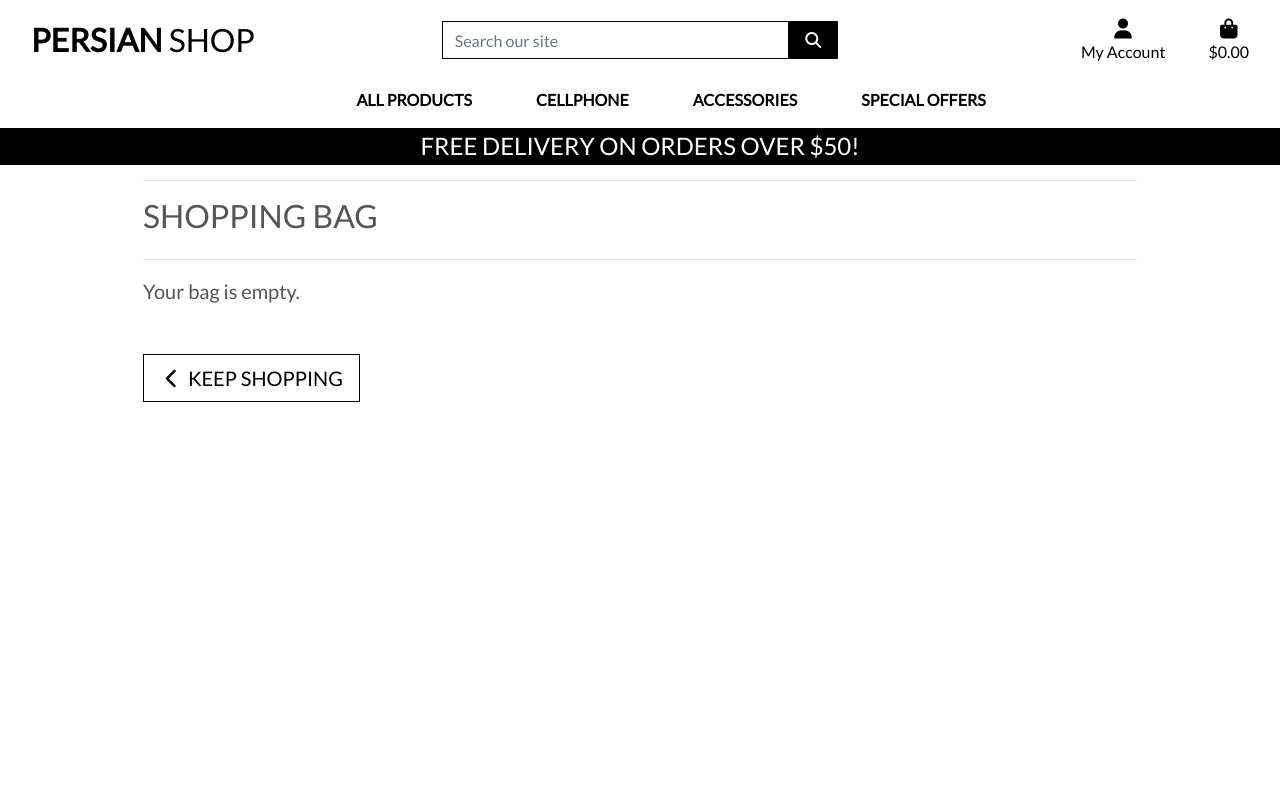
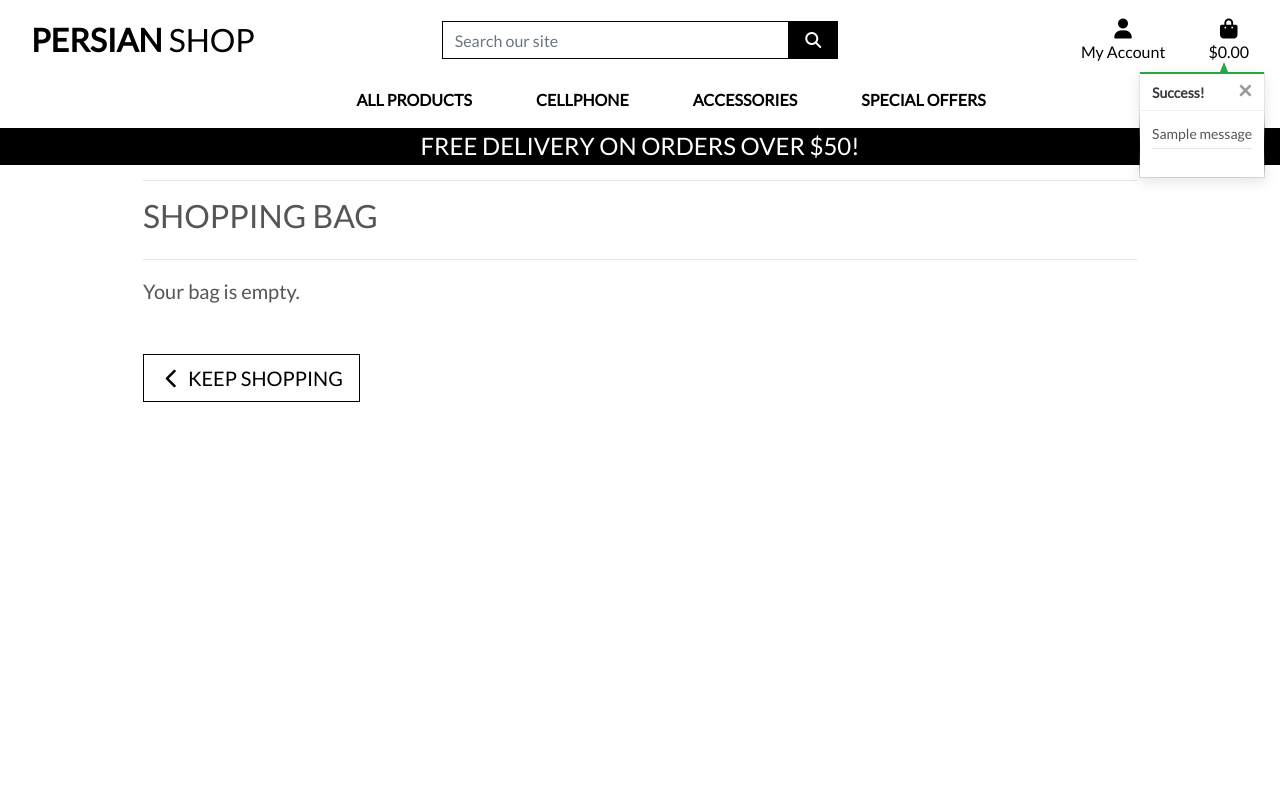
Before and after one commit to Mtnikmaram/Persian-shop, a Django app: page /bag/ in a window 1280 px wide. Run offline with Django 3.2, Linux system fonts and the light colour scheme; tables that the repository leaves empty hold one stand-in row (values such as "Sample post"); one stand-in notice (Sample message) is shown; some libraries are stand-ins or nearby versions.

Commit message:
adding the notification to the bag

```diff
--- a/bag/views.py
+++ b/bag/views.py
@@ -1,6 +1,7 @@
-from django.shortcuts import render, redirect, reverse, HttpResponse
+from django.shortcuts import render, redirect, reverse, HttpResponse, get_object_or_404
+from django.contrib import messages
 
-# Create your views here.
+from products.models import Product
 
 def view_bag(request):
     """ A view that renders the bag contents page """
@@ -10,14 +11,17 @@ def view_bag(request):
 def add_to_bag(request, item_id):
     """ Add a quantity of the specified product to the shopping bag """
 
+    product = get_object_or_404(Product, pk=item_id)
     quantity = int(request.POST.get('quantity'))
     redirect_url = request.POST.get('redirect_url')
     bag = request.session.get('bag', {})
 
     if item_id in list(bag.keys()):
             bag[item_id] += quantity
+            messages.success(request, f'Updated {product.name} quantity to {bag[item_id]}')
     else:
             bag[item_id] = quantity
+            messages.success(request, f'Added {product.name} to your bag')
 
     request.session['bag'] = bag
     return redirect(redirect_url)
@@ -26,15 +30,17 @@ def add_to_bag(request, item_id):
 def adjust_bag(request, item_id):
     """Adjust the quantity of the specified product to the specified amount"""
 
+    product = get_object_or_404(Product, pk=item_id)
     quantity = int(request.POST.get('quantity'))
 
-    if 'product_size' in request.POST:
-        size = request.POST['product_size']
+    if 'item_id' in request.POST:
+        id = request.POST['item_id']
     bag = request.session.get('bag', {})
 
     if quantity > 0:
 
             bag[item_id] = quantity
+            messages.success(request, f'Updated {product.name} quantity to {bag[item_id]}')
     else:
             bag.pop(item_id)
 
@@ -46,15 +52,19 @@ def remove_from_bag(request, item_id):
     """Remove the item from the shopping bag"""
 
     try:
+        product = get_object_or_404(Product, pk=item_id)
         bag = request.session.get('bag', {})
 
         # Check if the item_id is in the bag
         if item_id in bag:
             # Remove the entire item if it exists
             bag.pop(item_id, None)
+            messages.success(request, f'Removed {product.name} from your bag')
+
 
         request.session['bag'] = bag
         return HttpResponse(status=200)
 
     except Exception as e:
+        messages.error(request, f'Error removing item: {e}')
         return HttpResponse(status=500)
--- a/persianshop/settings.py
+++ b/persianshop/settings.py
@@ -77,6 +77,8 @@ TEMPLATES = [
         },
     },
 ]
+
+MESSAGE_STORAGE = 'django.contrib.messages.storage.session.SessionStorage'
 
 AUTHENTICATION_BACKENDS = (
     # Needed to login by username in Django admin, regardless of `allauth`
--- a/static/css/base.css
+++ b/static/css/base.css
@@ -7,7 +7,7 @@ body {
     background-size: cover;
     height: calc(100vh - 164px);
     color: #555;
-    font-family: "Lato";
+    font-family: 'Lato';
 }
 
 /* from Bulma */
@@ -44,7 +44,7 @@ body {
     border: 1px solid black;
 }
 
-.btn-outline-black-hover,
+.btn-outline-black:hover,
 .btn-outline-black:active,
 .btn-outline-black:focus {
     background: black;
@@ -82,7 +82,8 @@ body {
 	background: white;
 	z-index: -1;
 }
-a.category-badge > span.badge:hover{
+
+a.category-badge > span.badge:hover {
     background: #212529 !important;
     color: #fff !important;
 }
@@ -93,17 +94,83 @@ a.category-badge > span.badge:hover{
     position: fixed;
     bottom: 10px;
     right: 10px;
+}
 
-}
 .btt-link,
 .update-link,
 .remove-item {
     cursor: pointer;
 }
 
+/* ------------------------------- bootstrap toasts */
 
+.message-container {
+    position: fixed;
+    top: 72px;
+    right: 15px;
+    z-index: 99999999999;
+}
 
-/* --------------------------------- Media queries */
+.custom-toast {
+    overflow: visible;
+}
+
+.toast-capper {
+    height: 2px;
+}
+
+/* from CSS-tricks.com: https://css-tricks.com/snippets/css/css-triangle/ */
+.arrow-up {
+    width: 0;
+    height: 0;
+    border-left: 4px solid transparent;
+    border-right: 4px solid transparent;
+    border-bottom: 10px solid black;
+    position: absolute;
+    top: -10px;
+    right: 36px;
+}
+
+/* Convenience classes - colors copied from Bootstrap */
+.arrow-primary {
+    border-bottom-color: #007bff !important;
+}
+
+.arrow-secondary {
+    border-bottom-color: #6c757d !important;
+}
+
+.arrow-success {
+    border-bottom-color: #28a745 !important;
+}
+
+.arrow-danger {
+    border-bottom-color: #dc3545 !important;
+}
+
+.arrow-warning {
+    border-bottom-color: #ffc107 !important;
+}
+
+.arrow-info {
+    border-bottom-color: #17a2b8 !important;
+}
+
+.arrow-light {
+    border-bottom-color: #f8f9fa !important;
+}
+
+.arrow-dark {
+    border-bottom-color: #343a40 !important;
+}
+
+.bag-notification-wrapper {
+    height: 100px;
+    overflow-x: hidden;
+    overflow-y: auto;
+}
+
+/* -------------------------------- Media Queries */
 
 /* Slightly larger container on xl screens */
 @media (min-width: 1200px) {
@@ -126,3 +193,14 @@ a.category-badge > span.badge:hover{
         padding-top: 164px;
     }
 }
+
+/* pad the top a bit when navbar is collapsed on mobile */
+@media (max-width: 991px) {
+    .header-container {
+        padding-top: 116px;
+    }
+
+    body {
+        height: calc(100vh - 116px);
+    }
+}
--- a/templates/base.html
+++ b/templates/base.html
@@ -114,8 +114,22 @@
 
 
     {% if messages %}
-        <div class="message-container"></div>
-    {% endif %}
+    <div class="message-container">
+        {% for message in messages %}
+            {% with message.level as level %}
+                {% if level == 40 %}
+                    {% include 'includes/toasts/toast_error.html' %}
+                {% elif level == 30 %}
+                    {% include 'includes/toasts/toast_warning.html' %}
+                {% elif level == 25 %}
+                    {% include 'includes/toasts/toast_success.html' %}
+                {% else %}
+                    {% include 'includes/toasts/toast_info.html' %}
+                {% endif %}
+            {% endwith %}
+        {% endfor %}
+    </div>
+{% endif %}
 
     {% block page_header %}
     {% endblock %}
@@ -124,6 +138,9 @@
     {% endblock %}
 
     {% block postloadjs %}
+    <script type="text/javascript">
+        $('.toast').toast('show');
+    </script>
     {% endblock %}
 
   </body>
--- /dev/null
+++ b/templates/includes/toasts/toast_success.html
@@ -0,0 +1,54 @@
+<div class="toast custom-toast rounded-0 border-top-0" data-autohide="false">
+    <div class="arrow-up arrow-success"></div>
+    <div class="w-100 toast-capper bg-success"></div>
+    <div class="toast-header bg-white text-dark">
+        <strong class="mr-auto">Success!</strong>
+        <button type="button" class="ml-2 mb-1 close text-dark" data-dismiss="toast" aria-label="Close">
+            <span aria-hidden="true">&times;</span>
+        </button>
+    </div>
+    <div class="toast-body bg-white">
+        <div class="row">
+            <div class="col">
+                {{ message }}
+                <hr class="mt-1 mb-3">
+            </div>
+        </div>
+        {% if grand_total %}
+            <p class="logo-font bg-white text-black py-1">Your Bag ({{ product_count }})</p>
+            <div class="bag-notification-wrapper">
+                {% for item in bag_items %}
+                    <div class="row">
+                        <div class="col-3 my-1">
+                            <img class="w-100" src="{{ item.product.image.url }}">
+                        </div>
+                        <div class="col-9">
+                            <p class="my-0"><strong>{{ item.product.name }}</strong></p>
+                            <p class="my-0 small">Size: {% if item.product.has_sizes %}{{ item.size|upper }}{% else %}N/A{% endif %}</p>
+                            <p class="my-0 small text-muted">Qty: {{ item.quantity }}</p>
+                        </div>
+                    </div>
+                {% endfor %}
+            </div>
+            <div class="row">
+                <div class="col">
+                    <strong><p class="mt-3 mb-1 text-black">
+                        Total{% if free_delivery_delta > 0 %} (Exc. delivery){% endif %}:
+                        <span class="float-right">${{ total|floatformat:2 }}</span>
+                    </p></strong>
+                    {% if free_delivery_delta > 0 %}
+                        <p class="mb-0 p-2 bg-warning shadow-sm text-black text-center">
+                            Spend <strong>${{ free_delivery_delta }}</strong> more to get free next day delivery!
+                        </p>
+                    {% endif %}
+                    <a href="{% url 'view_bag' %}" class="btn btn-black btn-block rounded-0">
+                        <span class="text-uppercase">Go To Secure Checkout</span>
+                        <span class="icon">
+                            <i class="fas fa-lock"></i>
+                        </span>
+                    </a>
+                </div>
+            </div>
+        {% endif %}
+    </div>
+</div>
```
Also changed, not shown: templates/includes/toasts/toast_error.html (added, +13 -0 lines), templates/includes/toasts/toast_info.html (added, +13 -0 lines), templates/includes/toasts/toast_warning.html (added, +13 -0 lines). Lines whose indentation alone changed are shown as unchanged.
